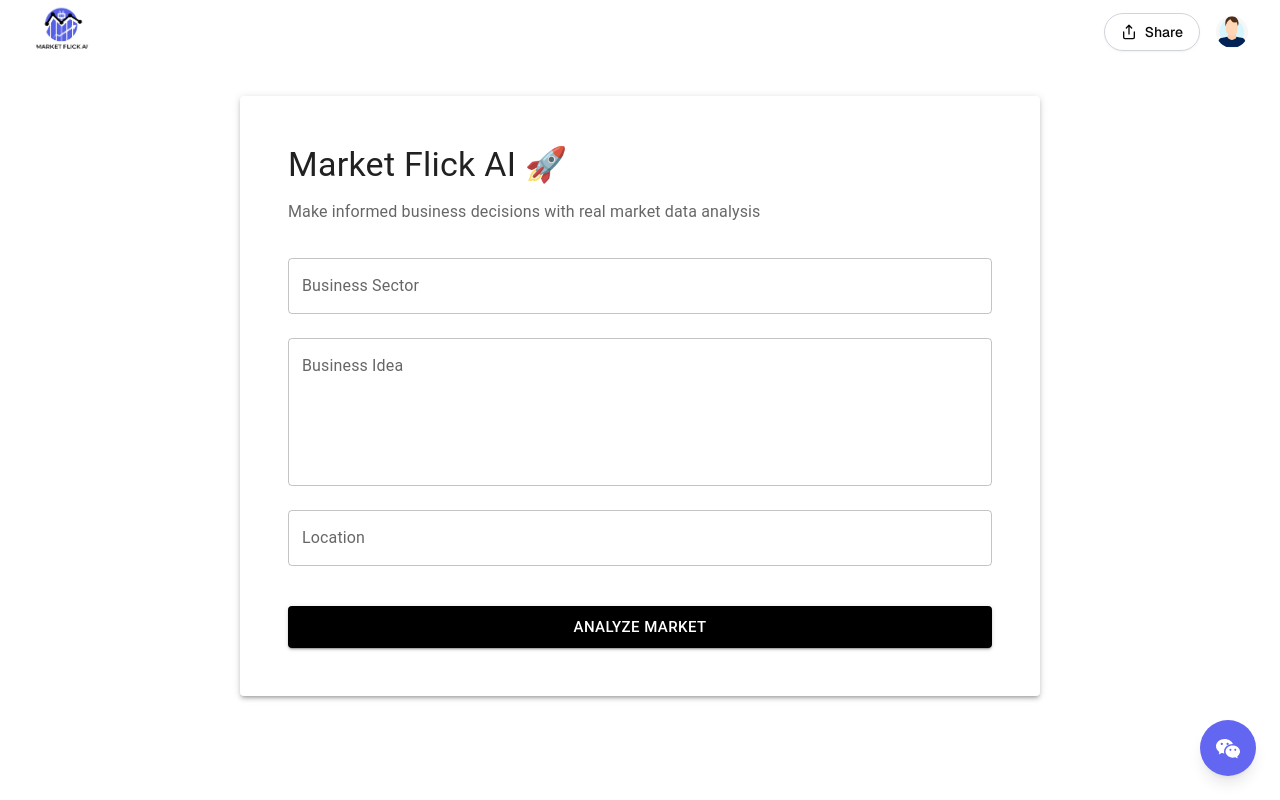
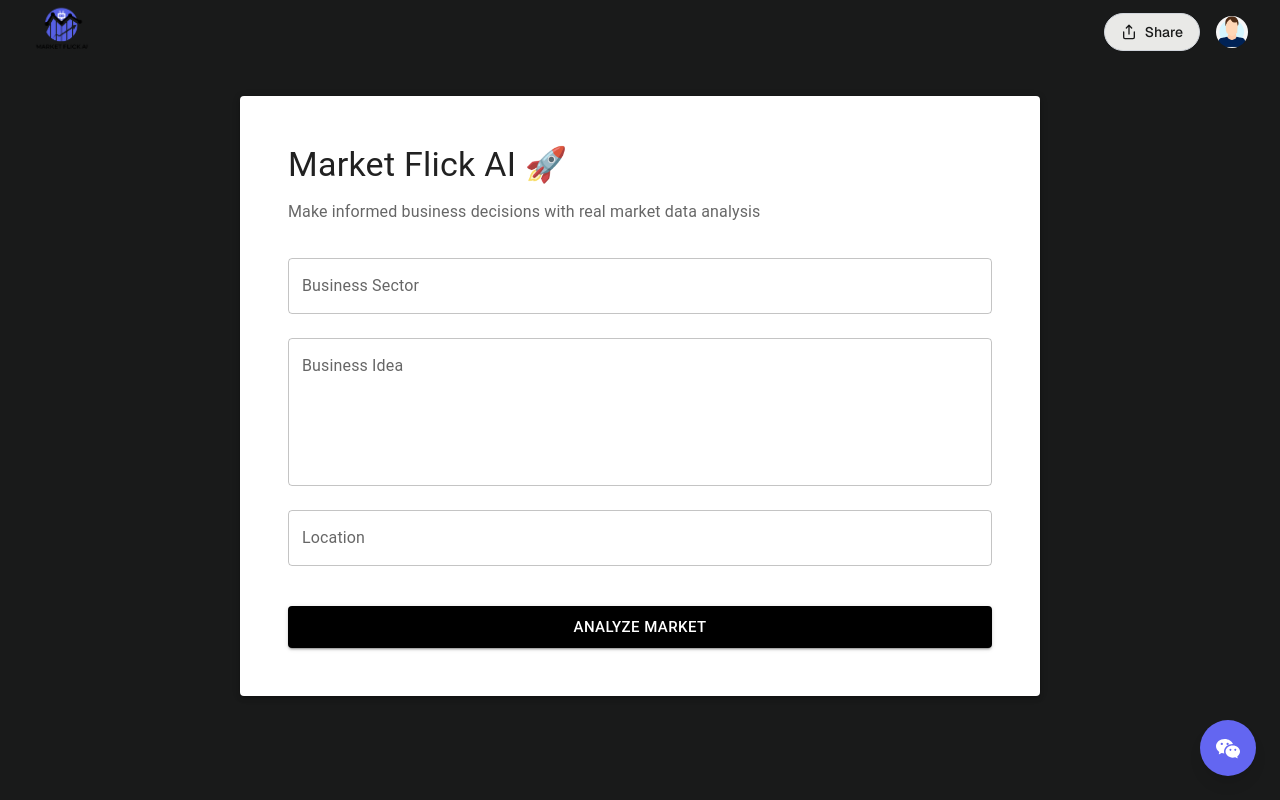
Before and after one commit to nafi-ullah/market-flick-ai, a Next.js app in the folder client/: page /dashboard in a window 1280 px wide. Built offline with nearby package versions, Linux system fonts and the light colour scheme; no server answers.

Commit message:
added theming

```diff
--- a/client/app/globals.css
+++ b/client/app/globals.css
@@ -35,15 +35,15 @@
     --radius: 0.5rem;
   }
   .dark {
-    --background: 240 10% 3.9%;
-    --foreground: 0 0% 98%;
+    --background: 180, 2%, 10%;
+    --foreground: 60, 4%, 91%;
     --card: 240 10% 3.9%;
     --card-foreground: 0 0% 98%;
     --popover: 240 10% 3.9%;
     --popover-foreground: 0 0% 98%;
     --primary: 0 0% 98%;
     --primary-foreground: 240 5.9% 10%;
-    --secondary: 240 3.7% 15.9%;
+    --secondary: 180, 2%, 56%;
     --secondary-foreground: 0 0% 98%;
     --muted: 240 3.7% 15.9%;
     --muted-foreground: 240 5% 64.9%;
--- a/client/app/layout.tsx
+++ b/client/app/layout.tsx
@@ -23,7 +23,7 @@
   children: React.ReactNode;
 }>) {
   return (
-    <html lang="en">
+    <html lang="en" className="dark">
       <body
         className={`${geistSans.variable} ${geistMono.variable} antialiased`}
       >
--- a/client/components/CompetitorAnalysisTable.tsx
+++ b/client/components/CompetitorAnalysisTable.tsx
@@ -41,7 +41,7 @@
 
 
   return (
-    <div className="max-w-7xl mx-auto p-6 bg-white shadow-md rounded-md">
+    <div className="max-w-7xl mx-auto p-6 bg-white shadow-md rounded-md mt-5">
       <h2 className="text-xl font-bold mb-4">Competitor Analysis & Market Players</h2>
       <div className="overflow-x-auto">
         <table className="w-full border-collapse">
--- a/client/components/MarketSizeAnalysisCard.tsx
+++ b/client/components/MarketSizeAnalysisCard.tsx
@@ -1,5 +1,6 @@
-import React, {  useState } from "react";
+import React, { useState } from "react";
 import { FaInfoCircle } from "react-icons/fa";
+import { motion } from "framer-motion"; // Import Framer Motion
 import LineChartComponent from "./charts/LineChart";
 import { parseMarketSizeData } from "@/data/DataMapping";
 import SourcesModal from "./common/SourcesModal";
@@ -21,21 +22,17 @@
 };
 
 const MarketSizeAnalysisCard: React.FC<MarketSizeAnalysisCardProps> = ({ data }) => {
-  const {
-    chartData,
-    sources
-  } = parseMarketSizeData(data.data) ?? {
+  const { chartData, sources } = parseMarketSizeData(data.data) ?? {
     chartData: {
       labels: [],
-      datasets: []
+      datasets: [],
     },
-    sources: []
-  }
+    sources: [],
+  };
 
-  console.log({chartData, sources});
+  console.log({ chartData, sources });
 
   const [isModalOpen, setIsModalOpen] = useState(false);
-
 
   const handleOpenModal = () => {
     setIsModalOpen(true);
@@ -45,10 +42,13 @@
     setIsModalOpen(false);
   };
 
-
   return (
-    <div className="p-6 bg-white rounded-md shadow-md max-w-7xl mx-auto">
-      Header
+    <motion.div
+      className="p-6 bg-white rounded-md shadow-md max-w-7xl mx-auto"
+      initial={{ x: "50%", opacity: 0 }} // Start off-screen to the left
+      animate={{ x: 0, opacity: 1 }} // Move into view
+      transition={{ duration: 0.5, ease: "easeOut" }} // Animation duration and easing
+    >
       <div className="flex justify-between items-center mb-4">
         <h2 className="text-lg font-bold">Market Size Analysis</h2>
         <p className="text-sm text-gray-500">TAM, SAM, SOM</p>
@@ -62,14 +62,15 @@
       {/* Sources */}
       <div className="flex justify-end">
         <button
-         onClick={handleOpenModal}
-        className="flex items-center text-sm px-4 py-2 bg-gray-100 rounded-md hover:bg-gray-200">
+          onClick={handleOpenModal}
+          className="flex items-center text-sm px-4 py-2 bg-gray-100 rounded-md hover:bg-gray-200"
+        >
           <FaInfoCircle className="mr-2" />
           Sources
         </button>
       </div>
       {isModalOpen && <SourcesModal handleClose={handleCloseModal} sources={sources} />}
-    </div>
+    </motion.div>
   );
 };
 
--- a/client/components/core/Navbar.tsx
+++ b/client/components/core/Navbar.tsx
@@ -51,7 +51,7 @@
   };
 
   return (
-    <nav className="fixed top-0 left-0 w-full bg-white z-50">
+    <nav className="fixed top-0 left-0 w-full z-50">
       <div className="max-w-7xl mx-auto px-4 sm:px-6 lg:px-8">
         <div className="flex justify-between items-center h-16">
           {/* Left: Logo */}
@@ -70,9 +70,9 @@
           {/* Right: Share button and avatar */}
           <div className="flex items-center space-x-4">
             {/* Share Button */}
-            <button className="flex items-center px-4 py-2 bg-white border border-gray-300 rounded-full shadow-sm hover:bg-gray-100 focus:outline-none">
-              <FiShare className="mr-2" />
-              <span className="text-sm font-medium">Share</span>
+            <button className="flex items-center px-4 py-2 bg-[hsl(var(--foreground))] border border-gray-300 rounded-full shadow-sm hover:bg-gray-100 focus:outline-none">
+              <FiShare className="mr-2 text-[hsl(var(--background))] " />
+              <span className="text-sm font-medium text-[hsl(var(--background))]">Share</span>
             </button>
 
             {/* Avatar with Dropdown */}
```
